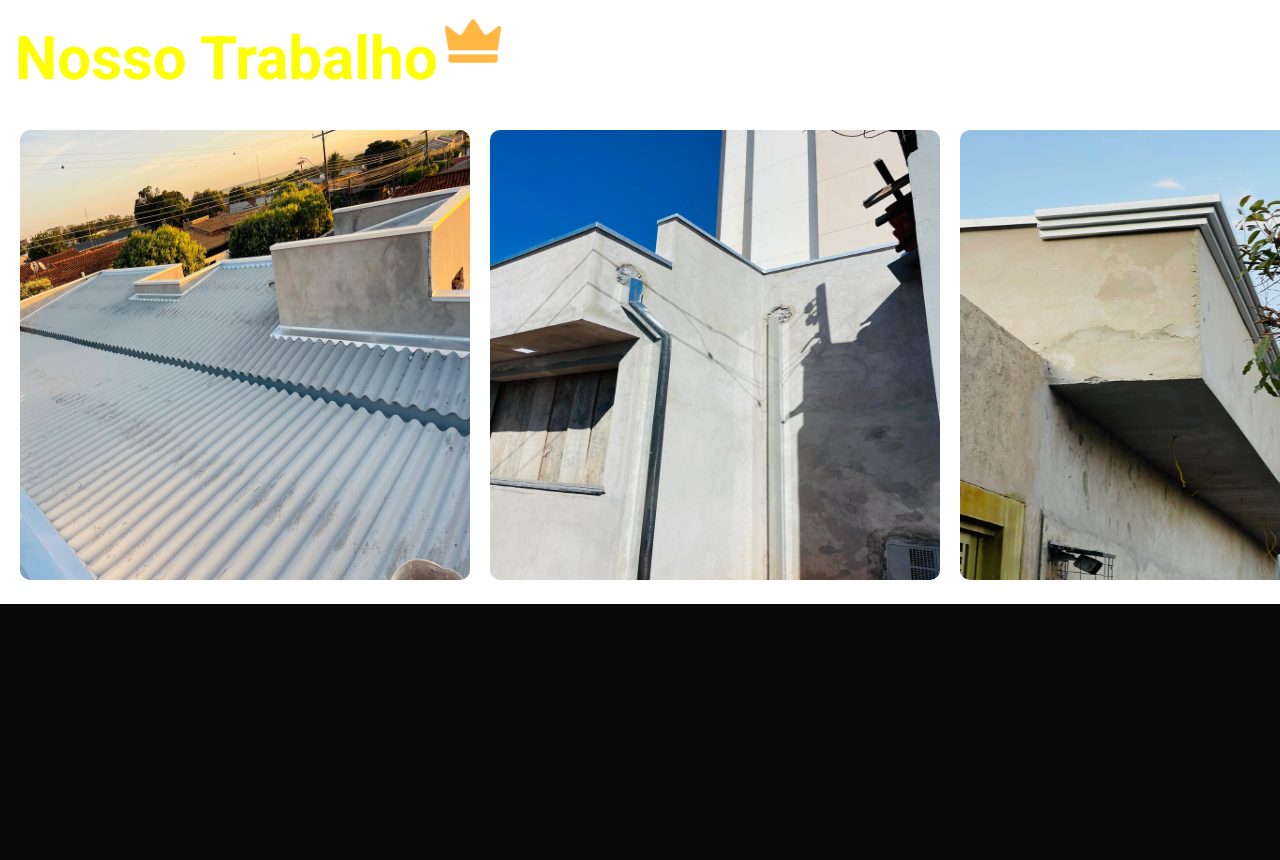
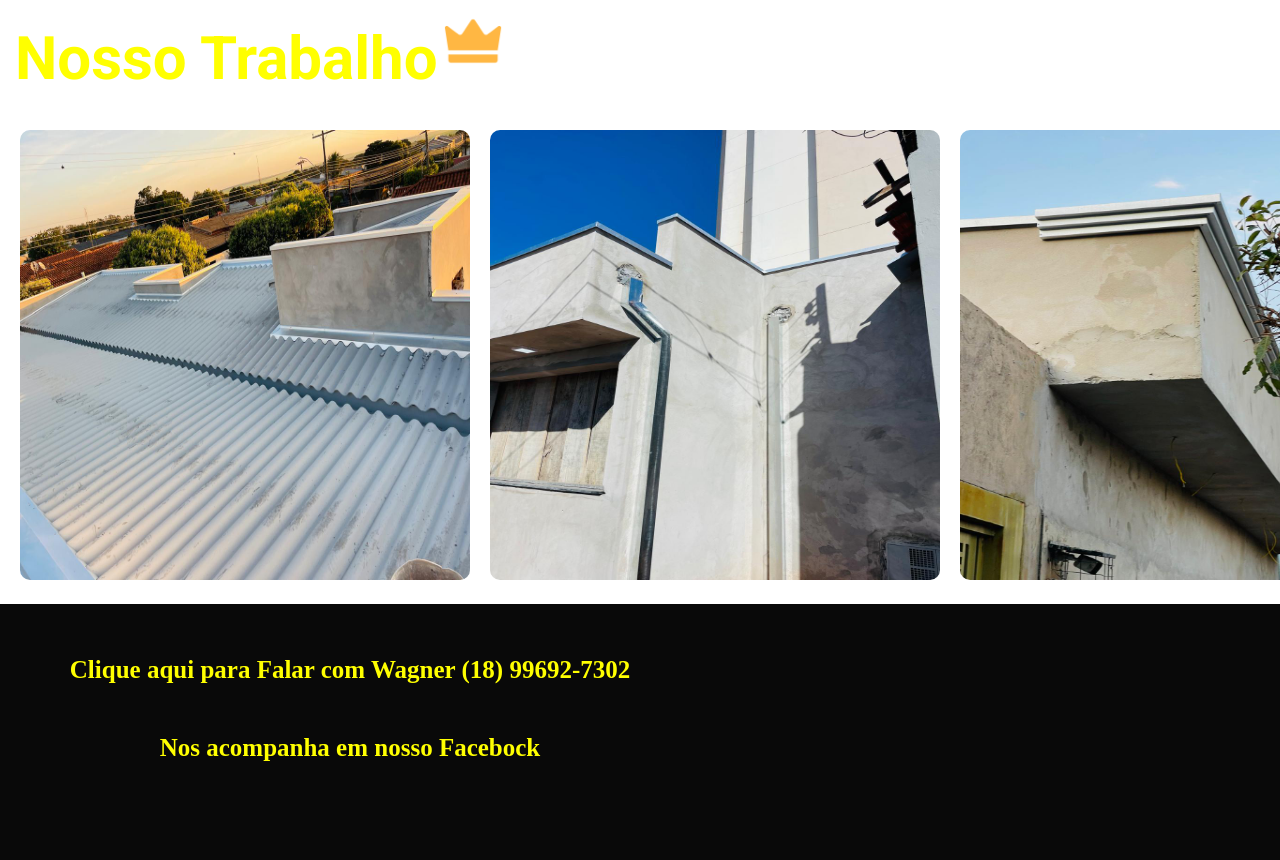
Before and after one commit to DouglasHF94/calhas.rei, a plain HTML site: page index.html in a window 1280 px wide. Shown: the part 1786-2646 px from the top of the page. Before the commit the page ends 2406 px from the top, so only its background shows below. Drawn offline with Linux system fonts and the light colour scheme; a web font is replaced by a local one.

Commit message:
revisao05

```diff
--- a/index.html
+++ b/index.html
@@ -56,6 +56,22 @@
     </div>
   </section>
 
+
+  <footer class="cont-footer">
+    <div>
+      <ul class="cont-contatos">
+        <li>
+          <a href="tel:+5518996927302" class="numero">Clique aqui para Falar com Wagner (18) 99692-7302</a>
+        </li>
+        <li>
+          <a href="https://web.facebook.com/calhaasrei" class="fc">Nos acompanha em nosso Facebock</a>
+        </li>
+      </ul>
+    </div>
+    <div>
+    </div>
+  </footer>
+
 </body>
 <script src="script.js"></script>
 </html>
--- a/style.css
+++ b/style.css
@@ -13,6 +13,11 @@ body {
 
 li {
   list-style-type: none;
+}
+
+a {
+  list-style-type: none;
+  text-decoration: none;
 }
 
 /* inicio */
@@ -143,13 +148,35 @@ li {
   height: 60px;
  }
 
+ /* Footer */
 
+.cont-footer {
+  background-color: var(--cor-1);
+  padding: 20px;
+  height: 200px;
+  display: grid;
+  grid-template-columns: 1fr 1fr;
+}
 
+.cont-contatos {
+  display: flex;
+  flex-direction: column;
+  gap: 50px;
+  align-items: center;
+  justify-content: center;
+}
 
+.numero {
+  font-size: 25px;
+  color: var(--cor-0);
+  font-weight: bolder;
+}
 
-
-
-
+.fc {
+  font-size: 25px;
+  color: var(--cor-0);
+  font-weight: bolder;
+}
 
 
 
```
Also changed, not shown: imagens/log01.jpg (added), imagens/log02.png (added).
